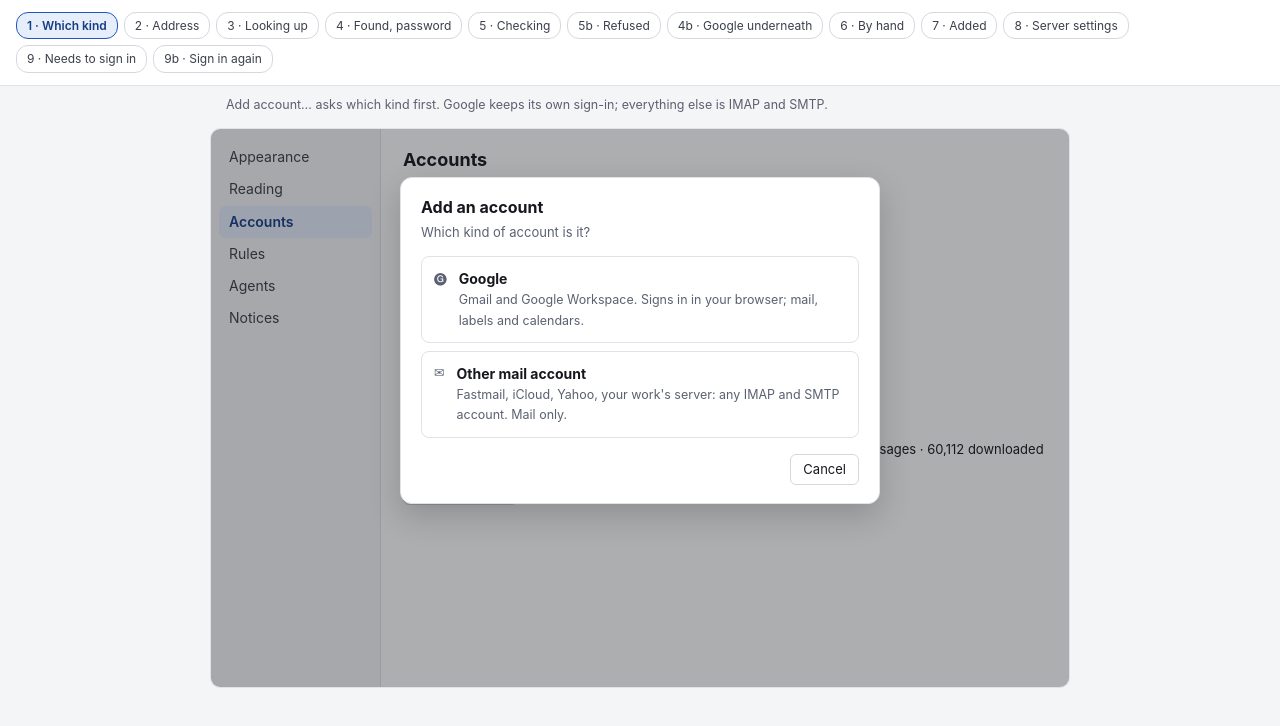
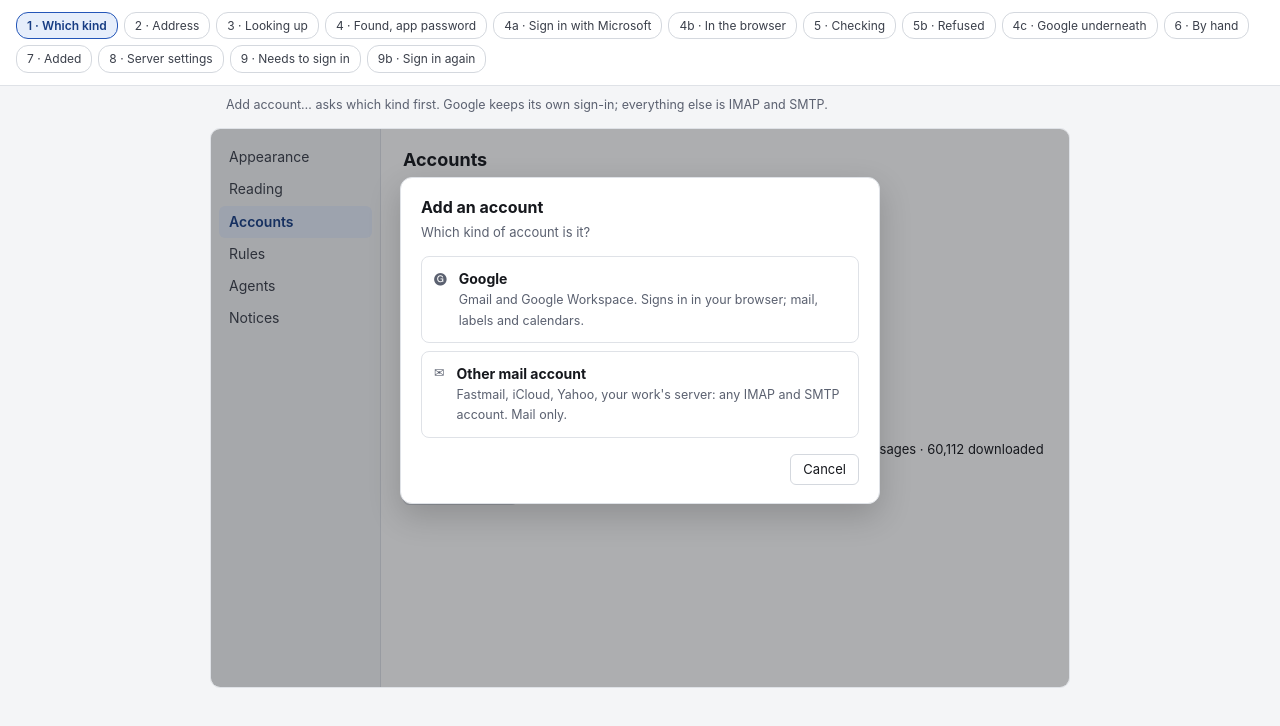
Before and after one commit to joeleaver/postrinch, a plain HTML site: page design/mockups/add-imap-account.html in a window 1280 px wide. Drawn offline with Linux system fonts and the light colour scheme.

Commit message:
IMAP accounts: OAuth first (Google over IMAP, Microsoft), app passwords only where there is none
Co-Authored-By: Claude Opus 5.5 <noreply@anthropic.com>

```diff
--- a/design/mockups/add-imap-account.html
+++ b/design/mockups/add-imap-account.html
@@ -189,8 +189,8 @@ const states = {
       <div class="actions"><button class="btn link" data-go="manual">Set up servers by hand</button><span class="spacer"></span><button class="btn" data-go="address">Back</button></div>`,
   },
   password: {
-    label: '4 · Found, password',
-    note: 'What was found is shown, with where it came from. When the provider needs an app password, the dialog says so and links to the page that makes one.',
+    label: '4 · Found, app password',
+    note: 'For a provider that offers no OAuth to apps like Postrinch (Fastmail, iCloud, most work servers), the password is the way in. What was found is shown, with where it came from; when the provider needs an app password, the dialog says so and links to the page that makes one.',
     dialog: `
       <h2>Other mail account</h2><p class="sub">ada@fastmail.com</p>
       <div class="found"><div class="row"><span class="who">Fastmail</span><span class="spacer"></span><button class="btn link" data-go="manual">Change</button></div>
@@ -200,6 +200,25 @@ const states = {
       <div class="field"><label>App password</label><input type="password" value="xxxxxxxxxxxxxxxx"></div>
       <p class="hint">Kept in the system keyring, never in Postrinch's files.</p>
       <div class="actions"><button class="btn" data-go="address">Back</button><button class="btn filled" data-go="checking">Add account</button></div>`,
+  },
+  oauth: {
+    label: '4a · Sign in with Microsoft',
+    note: 'OAuth comes first wherever Postrinch has a client for the provider (Microsoft, Google over IMAP): the browser signs in, no password is typed here. Microsoft takes no passwords at all, so there is no other way in here; for a provider that still takes app passwords (Google), "Use an app password instead" sits left of Back.',
+    dialog: `
+      <h2>Other mail account</h2><p class="sub">ada@outlook.com</p>
+      <div class="found"><div class="row"><span class="who">Outlook.com</span><span class="spacer"></span><button class="btn link" data-go="manual">Change</button></div>
+        <div class="srv">Incoming  outlook.office365.com · 993 · TLS</div><div class="srv">Outgoing  smtp-mail.outlook.com · 587 · STARTTLS</div>
+        <div class="hint" style="margin-top:4px">From Thunderbird's list of providers</div></div>
+      <p class="hint" style="margin:0 0 4px">Microsoft signs you in in your browser. Postrinch keeps only a token, in the system keyring, and never sees your password.</p>
+      <div class="actions"><button class="btn" data-go="address">Back</button><button class="btn filled" data-go="oauth-wait">Sign in with Microsoft</button></div>`,
+  },
+  'oauth-wait': {
+    label: '4b · In the browser',
+    note: 'While the browser is open the dialog waits, and says so. Closing the browser tab or refusing comes back here with what Microsoft said.',
+    dialog: `
+      <h2>Other mail account</h2><p class="sub">ada@outlook.com</p>
+      <ul class="steps"><li><span class="i"><span class="spin"></span></span>Finish signing in in your browser…</li></ul>
+      <div class="actions"><button class="btn link">Open the page again</button><span class="spacer"></span><button class="btn" data-go="oauth">Cancel</button></div>`,
   },
   checking: {
     label: '5 · Checking',
@@ -225,7 +244,7 @@ const states = {
       <div class="actions"><button class="btn" data-go="address">Back</button><button class="btn filled" data-go="checking">Try again</button></div>`,
   },
   workspace: {
-    label: '4b · Google underneath',
+    label: '4c · Google underneath',
     note: 'When the domain\'s mail is hosted by Google (from its MX records), the dialog says Google sign-in is better, and still allows IMAP.',
     dialog: `
       <h2>Other mail account</h2><p class="sub">sam@acme.co</p>
```
Also changed, not shown: 1 other file.
